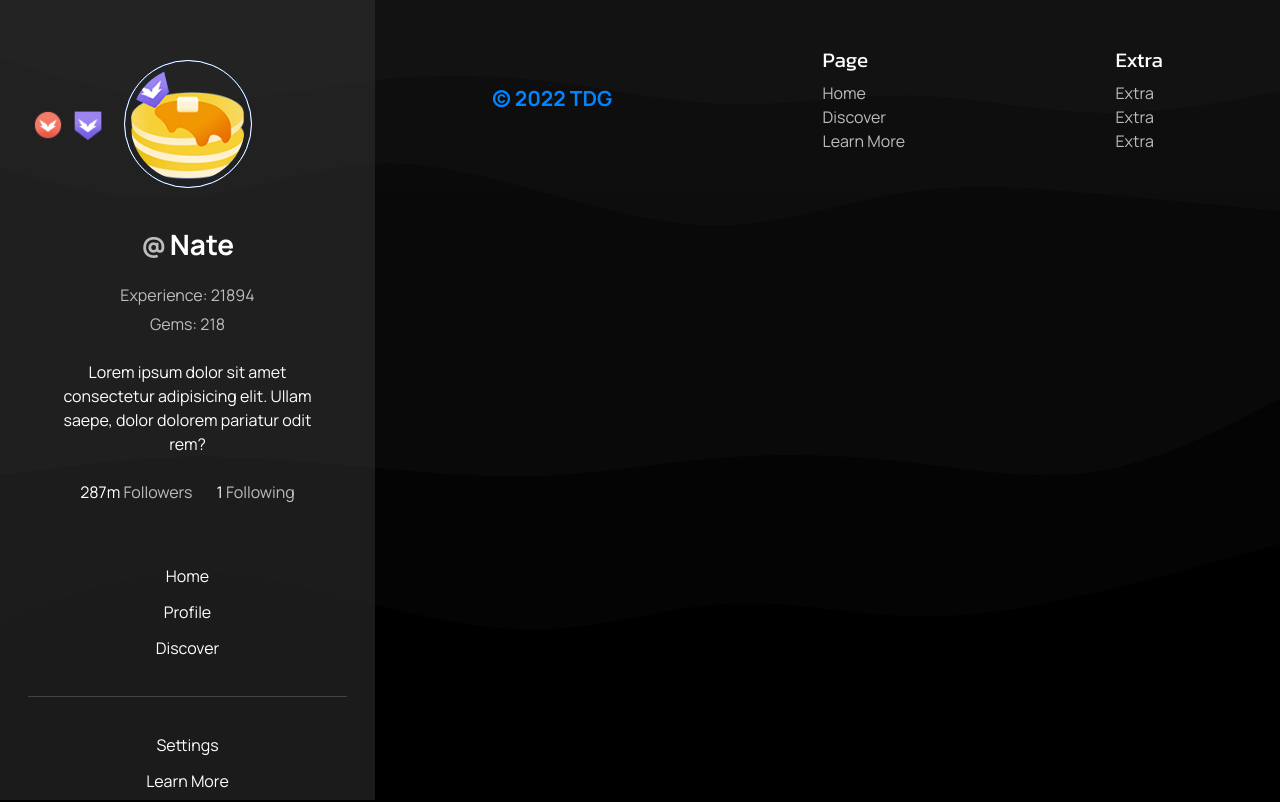
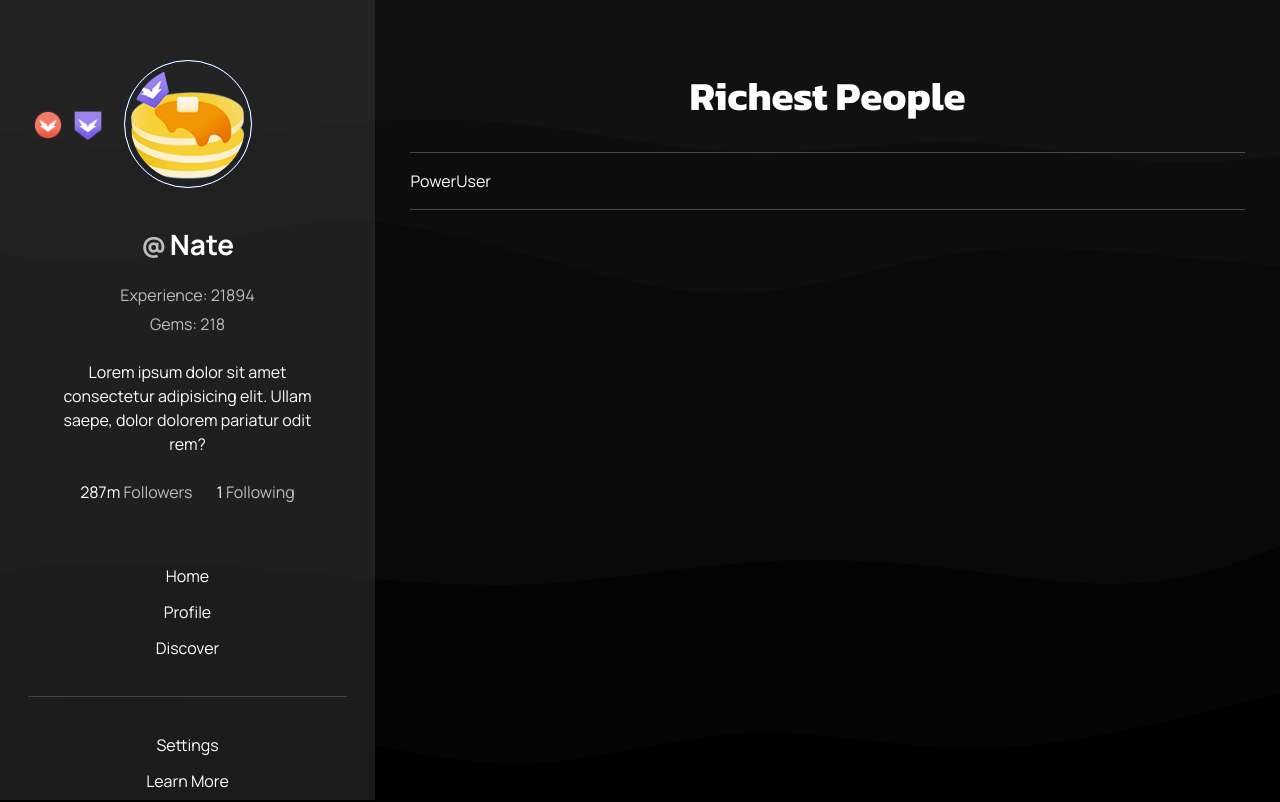
Before and after one commit to TDG-Org/Statue-Status, a React (Create React App) app in the folder client/: page /Powerful in a window 1280 px wide. Shown: the top 802 px of the page. Built offline with nearby package versions, Linux system fonts and the light colour scheme.

Commit message:
added powerful user and list component

```diff
--- /dev/null
+++ b/client/src/components/Powerful/PowerList.jsx
@@ -0,0 +1,9 @@
+import React from "react";
+
+const PowerList = () => {
+  return (
+    <div>PowerList</div>
+  );
+};
+
+export default PowerList;
--- /dev/null
+++ b/client/src/components/Powerful/PowerUser.jsx
@@ -0,0 +1,9 @@
+import React from "react";
+
+const PowerUser = () => {
+  return (
+    <div>PowerUser</div>
+  );
+};
+
+export default PowerUser;
--- /dev/null
+++ b/client/src/components/Powerful/index.js
@@ -0,0 +1,11 @@
+// Import
+
+// From Rich Folder
+import PowerList from "./PowerList";
+import PowerUser from "./PowerUser";
+
+// Export
+export {
+  PowerList,
+  PowerUser,
+};
--- a/client/src/components/index.js
+++ b/client/src/components/index.js
@@ -24,6 +24,9 @@ import { General, MyAccount } from "./Settings";
 // About Page
 import { Intro, Starter, Statues } from "./About";
 
+// Powerful Page
+import { PowerUser } from "./Powerful";
+
 // Export
 export {
   Pie,
@@ -40,6 +43,7 @@ export {
   Statues,
   RichList,
   MyAccount,
+  PowerUser,
   EditProfile,
   ProfileStatue,
 };
--- a/client/src/pages/Home/HomePage.jsx
+++ b/client/src/pages/Home/HomePage.jsx
@@ -192,6 +192,14 @@ const HomePage = () => {
               View All Richest
             </Link>
           </div>
+          <div className="view-all-ppl-btn-wrapper">
+            <Link
+              to="/Powerful"
+              className="view-all-ppl-btn"
+            >
+              View All Powerful
+            </Link>
+          </div>
 
         </div>
 
--- a/client/src/pages/Powerful/PowerfulPage.jsx
+++ b/client/src/pages/Powerful/PowerfulPage.jsx
@@ -1,8 +1,18 @@
 import React from "react";
+
+// Components
+import { PowerUser } from "../../components";
 
 const PowerfulPage = () => {
   return (
-    <div>PowerfulPage</div>
+    <div className="PowerfulPage page">
+      <h1>Richest People</h1>
+      <hr />
+
+      <PowerUser />
+
+      <hr />
+    </div>
   );
 };
 
--- a/client/src/pages/Statue-Status.jsx
+++ b/client/src/pages/Statue-Status.jsx
@@ -21,6 +21,7 @@ import {
   RichestPage,
   ProfilePage,
   DiscoverPage,
+  PowerfulPage,
   SettingsPage,
 } from "./index";
 
@@ -52,6 +53,7 @@ const StatueStatus = () => {
             <Route path="/settings" element={<SettingsPage />} />
             <Route path="/about" element={<AboutPage />} />
             <Route path="/Richest" element={<RichestPage />} />
+            <Route path="/Powerful" element={<PowerfulPage />} />
           </Routes>
         </div>
 
```
